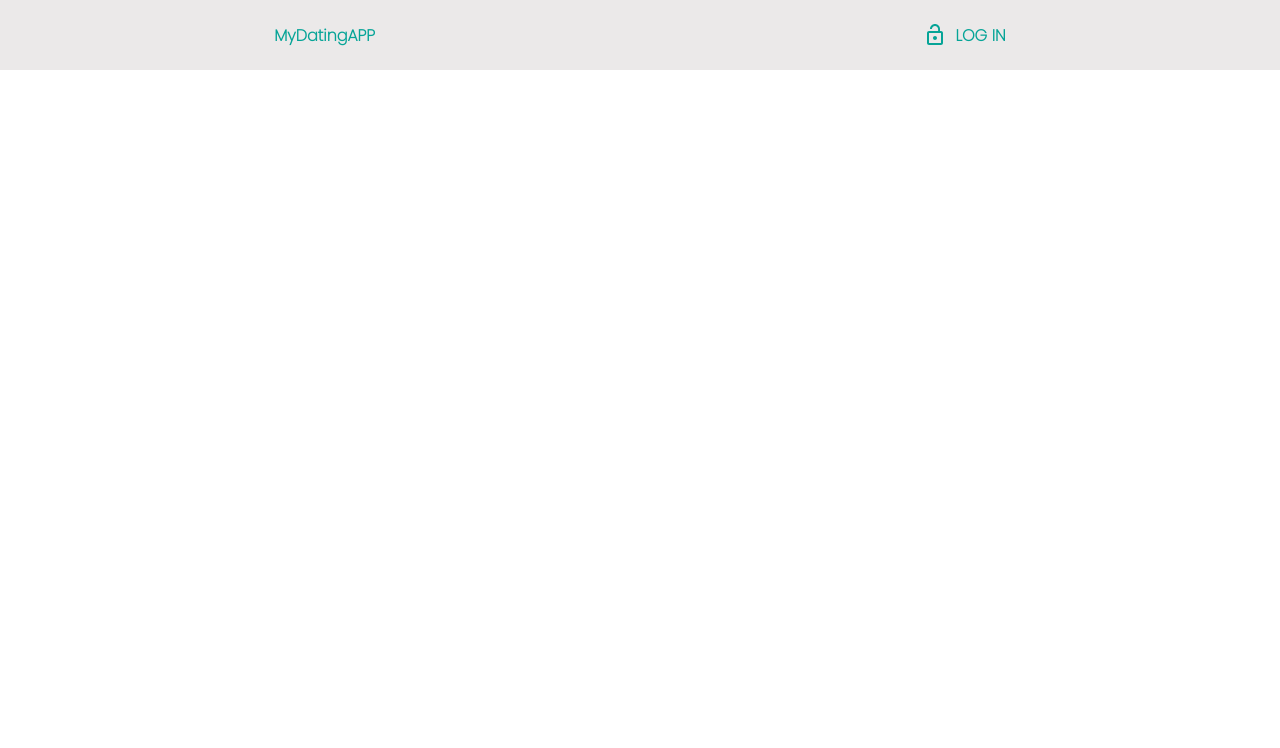
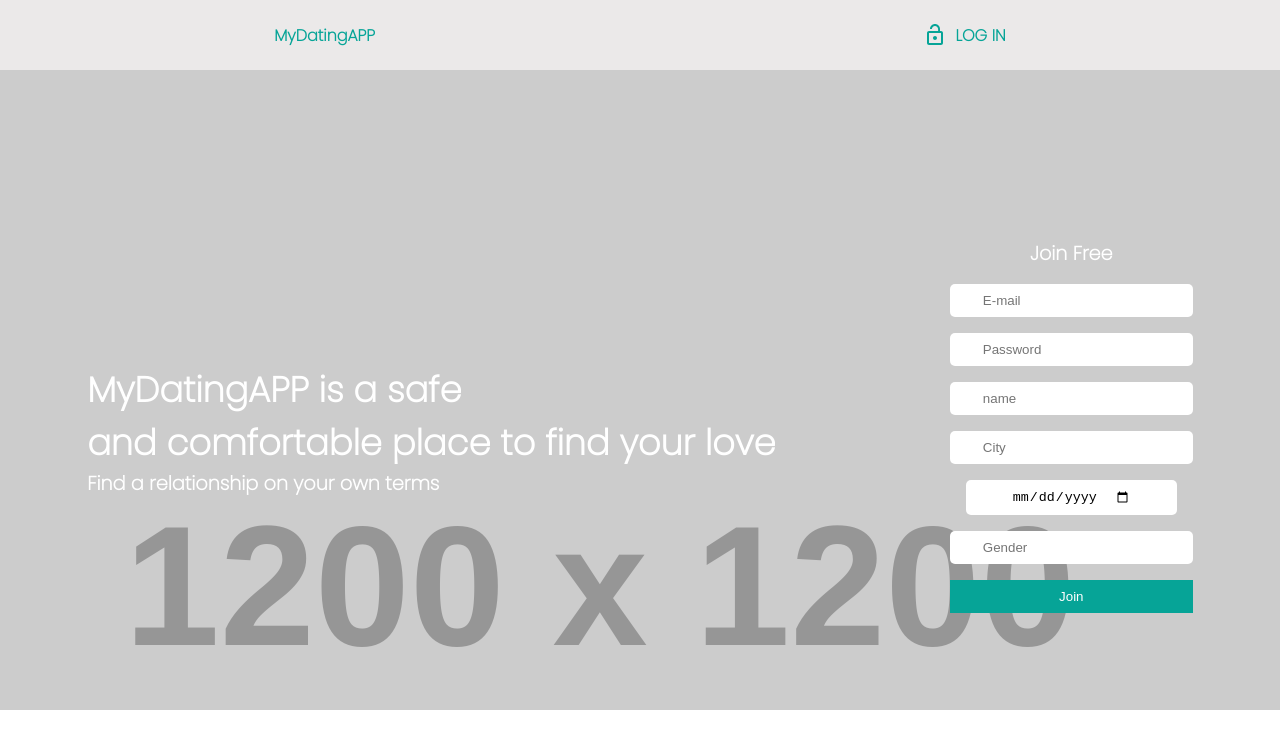
Before and after one commit to diamond-nicholas/datingappReact, a React (Create React App) app: page / in a window 1280 px wide. Shown: the top 748 px of the page. Built offline with nearby package versions, Linux system fonts and the light colour scheme.

Commit message:
complete banner for dating app home page

```diff
--- a/src/Components/AuthenticateUser/Signup.js
+++ b/src/Components/AuthenticateUser/Signup.js
@@ -14,6 +14,43 @@ const Signup = () => {
           </li>
         </ul>
       </header>
+      <section className='mainContent'>
+        <article>
+          <div className='leftContainer'>
+            <h1>
+              MyDatingAPP is a safe <br /> and comfortable place to find your
+              love
+            </h1>
+            <p>Find a relationship on your own terms</p>
+          </div>
+          <div className='rightContainer'>
+            <form>
+              <h3>Join Free</h3>
+              <div className='email'>
+                <input type='email' placeholder='E-mail' />
+              </div>
+              <div className='passwork'>
+                <input type='password' placeholder='Password' />
+              </div>
+              <div className='name'>
+                <input type='text' placeholder='name' />
+              </div>
+              <div className='city'>
+                <input type='text' placeholder='City' />
+              </div>
+              <div className='dob'>
+                <input type='date' placeholder='Date of birth' />
+              </div>
+              <div className='gender'>
+                <input type='text' placeholder='Gender' />
+              </div>
+              <div className='join'>
+                <button type='submit'>Join</button>
+              </div>
+            </form>
+          </div>
+        </article>
+      </section>
     </div>
   );
 };
--- a/src/Components/AuthenticateUser/Signup.scss
+++ b/src/Components/AuthenticateUser/Signup.scss
@@ -1,6 +1,7 @@
 @import url('https://fonts.googleapis.com/css2?family=Poppins:wght@200&display=swap');
 .signup {
   font-family: 'Poppins', sans-serif;
+  background-image: url(https://via.placeholder.com/1200x1200);
   header {
     background-color: #ebe9e9;
     ul {
@@ -26,4 +27,70 @@
       }
     }
   }
+
+  .mainContent {
+    margin-top: 5rem;
+    article {
+      height: 70vh;
+      display: flex;
+      justify-content: space-around;
+      align-items: center;
+
+      .leftContainer {
+        color: #fff;
+        font-weight: 900;
+        h1 {
+          font-size: 2.2rem;
+        }
+        p {
+          font-size: 1.2rem;
+        }
+      }
+
+      .rightContainer {
+        form {
+          display: flex;
+          flex-direction: column;
+          align-items: center;
+          justify-content: center;
+          width: 100%;
+
+          h3 {
+            color: #fff;
+            font-size: 1.2rem;
+            margin-bottom: 0.5rem;
+          }
+
+          div {
+            margin: 0.5rem 0;
+            input {
+              display: block;
+              width: 100%;
+              padding: 0.5rem 2rem;
+              border: 1px solid transparent;
+              border-radius: 5px;
+              outline: none;
+            }
+
+            input[type='date'] {
+              padding: 0.5rem 2.8rem;
+            }
+          }
+          .join {
+            display: block;
+            width: 100%;
+
+            button {
+              width: 100%;
+              background-color: #06a497;
+              padding: 0.5rem 1rem;
+              outline: none;
+              border: 1px solid transparent;
+              color: #fff;
+            }
+          }
+        }
+      }
+    }
+  }
 }
```
